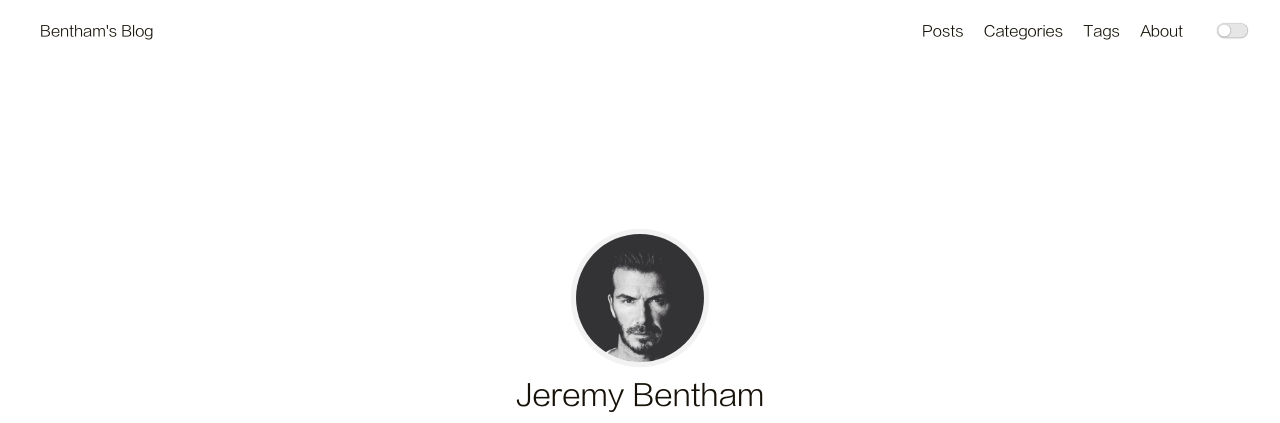
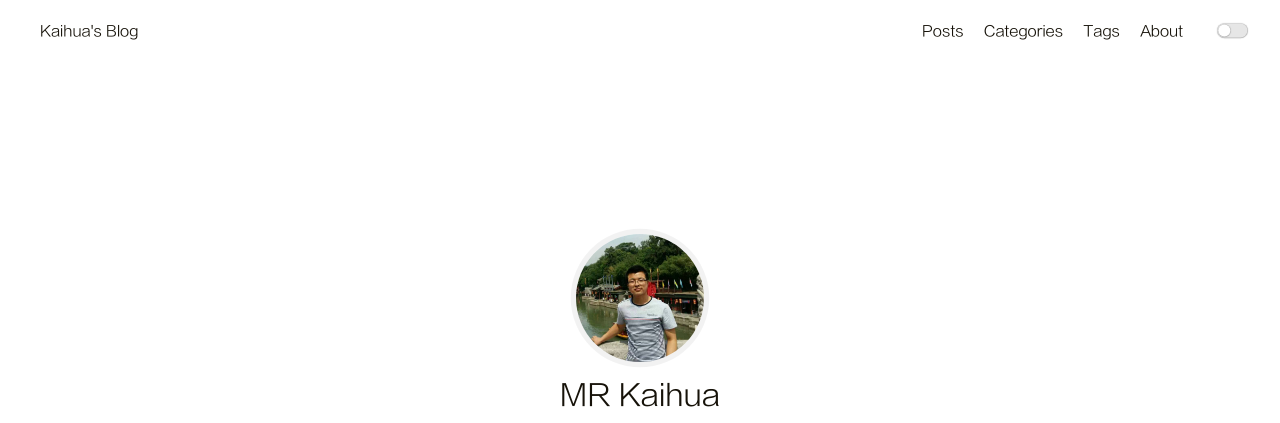
Before and after one commit to MRkaihua/MRkaihua.github.io, a plain HTML site: page index.html in a window 1280 px wide. Shown: the top 423 px of the page. Drawn offline with Linux system fonts and the light colour scheme.

Commit message:
Site updated: 2020-02-17 23:18:35

```diff
--- a/index.html
+++ b/index.html
@@ -49,7 +49,7 @@
         <header>
     <nav class="navbar">
         <div class="container">
-            <div class="navbar-header header-logo"><a href="/">Bentham&#39;s Blog</a></div>
+            <div class="navbar-header header-logo"><a href="/">Kaihua&#39;s Blog</a></div>
             <div class="menu navbar-right">
 
                     <a class="menu-item" href="/archives">Posts</a>
@@ -71,7 +71,7 @@
         <div class="container">
             <div class="navbar-header">
                 <div>
-                    <a href="/">Bentham&#39;s Blog</a><a id="mobile-toggle-theme">·&nbsp;Light</a>
+                    <a href="/">Kaihua&#39;s Blog</a><a id="mobile-toggle-theme">·&nbsp;Light</a>
                 </div>
                 <div class="menu-toggle" onclick="mobileBtn()">&#9776; Menu</div>
             </div>
@@ -108,9 +108,9 @@
     <div class="container">
     <div class="intro">
         <div class="avatar">
-            <a href="/archives"><img src="/image/avatar.jpeg"></a>
+            <a href="/archives"><img src="/image/kaihua.jpg"></a>
         </div>
-        <div class="nickname">Jeremy Bentham</div>
+        <div class="nickname">MR Kaihua</div>
         <div class="description"><p>Lorem ipsum dolor sit amet, <strong>consectetur adipiscing elit.</strong> <br>Fusce eget urna vitae velit <em>eleifend interdum at ac</em> nisi.</p>
 </div>
         <div class="links">
@@ -144,7 +144,7 @@
 
                     </a>
 
-                    <a class="link-item" title="Github" href="https://github.com/Siricee" target="_blank" rel="noopener">
+                    <a class="link-item" title="Github" href="https://github.com/MRkaihua" target="_blank" rel="noopener">
 
 
                             <i class="iconfont icon-github"></i>
```
Also changed, not shown: 2020/02/17/hello-world/index.html (+2 -2 lines), archives/2020/02/index.html (+2 -2 lines), archives/2020/index.html (+2 -2 lines), archives/index.html (+2 -2 lines), image/kaihua.jpg (added).
